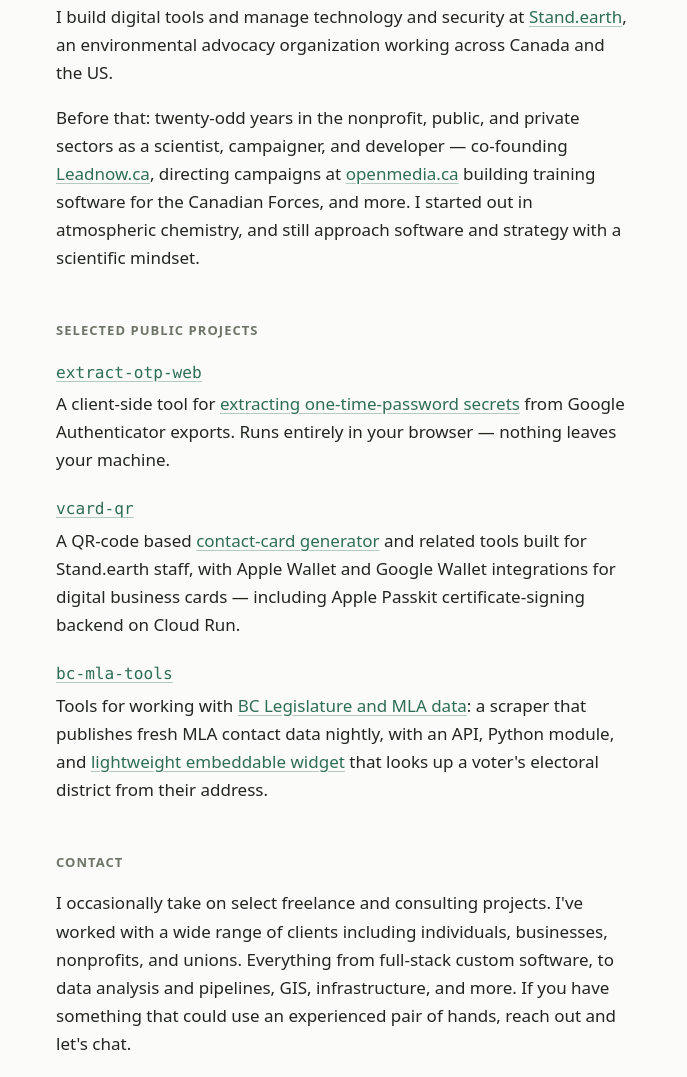
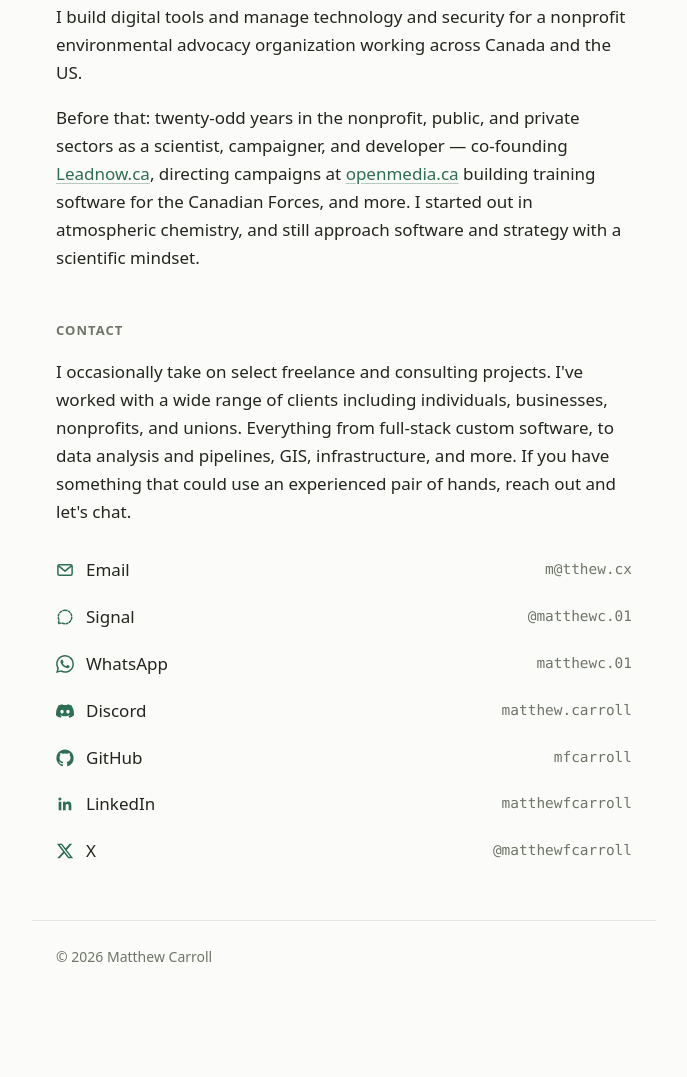
Before and after one commit to mfcarroll/matthewcarroll.ca, a plain HTML site: page index.html in a window 1280 px wide. Shown: the part 221-1298 px from the top of the page, without its empty margins (296-983 px from the left). After the commit the page ends 1213 px from the top, so only its background shows below. Drawn offline with Linux system fonts and the light colour scheme.

Commit message:
content: remove projects

```diff
--- a/index.html
+++ b/index.html
@@ -96,9 +96,9 @@
 
       <section aria-label="About">
         <p>
-          I build digital tools and manage technology and security at
-          <a href="https://stand.earth" target="_blank">Stand.earth</a>, an
-          environmental advocacy organization working across Canada and the US.
+          I build digital tools and manage technology and security for a
+          nonprofit environmental advocacy organization working across Canada
+          and the US.
         </p>
         <p>
           Before that: twenty-odd years in the nonprofit, public, and private
@@ -110,63 +110,6 @@
           started out in atmospheric chemistry, and still approach software and
           strategy with a scientific mindset.
         </p>
-      </section>
-
-      <section aria-labelledby="work-heading">
-        <h2 id="work-heading">Selected public projects</h2>
-        <ul class="work">
-          <li>
-            <a
-              href="https://github.com/mfcarroll/extract-otp-web"
-              target="_blank"
-              >extract-otp-web</a
-            >
-            <p>
-              A client-side tool for
-              <a
-                href="https://mfcarroll.github.io/extract-otp-web/"
-                target="_blank"
-                >extracting one-time-password secrets</a
-              >
-              from Google Authenticator exports. Runs entirely in your browser —
-              nothing leaves your machine.
-            </p>
-          </li>
-          <li>
-            <a href="https://github.com/Standearth/vcard-qr" target="_blank"
-              >vcard-qr</a
-            >
-            <p>
-              A QR-code based
-              <a href="https://qr.stand.earth/" target="_blank"
-                >contact-card generator</a
-              >
-              and related tools built for Stand.earth staff, with Apple Wallet
-              and Google Wallet integrations for digital business cards —
-              including Apple Passkit certificate-signing backend on Cloud Run.
-            </p>
-          </li>
-          <li>
-            <a href="https://github.com/Standearth/bc-mla-tools" target="_blank"
-              >bc-mla-tools</a
-            >
-            <p>
-              Tools for working with
-              <a
-                href="https://standearth.github.io/bc-mla-tools/"
-                target="_blank"
-                >BC Legislature and MLA data</a
-              >: a scraper that publishes fresh MLA contact data nightly, with
-              an API, Python module, and
-              <a
-                href="https://standearth.github.io/bc-mla-tools/lookup.html"
-                target="_blank"
-                >lightweight embeddable widget</a
-              >
-              that looks up a voter's electoral district from their address.
-            </p>
-          </li>
-        </ul>
       </section>
 
       <section aria-labelledby="contact-heading">
```
